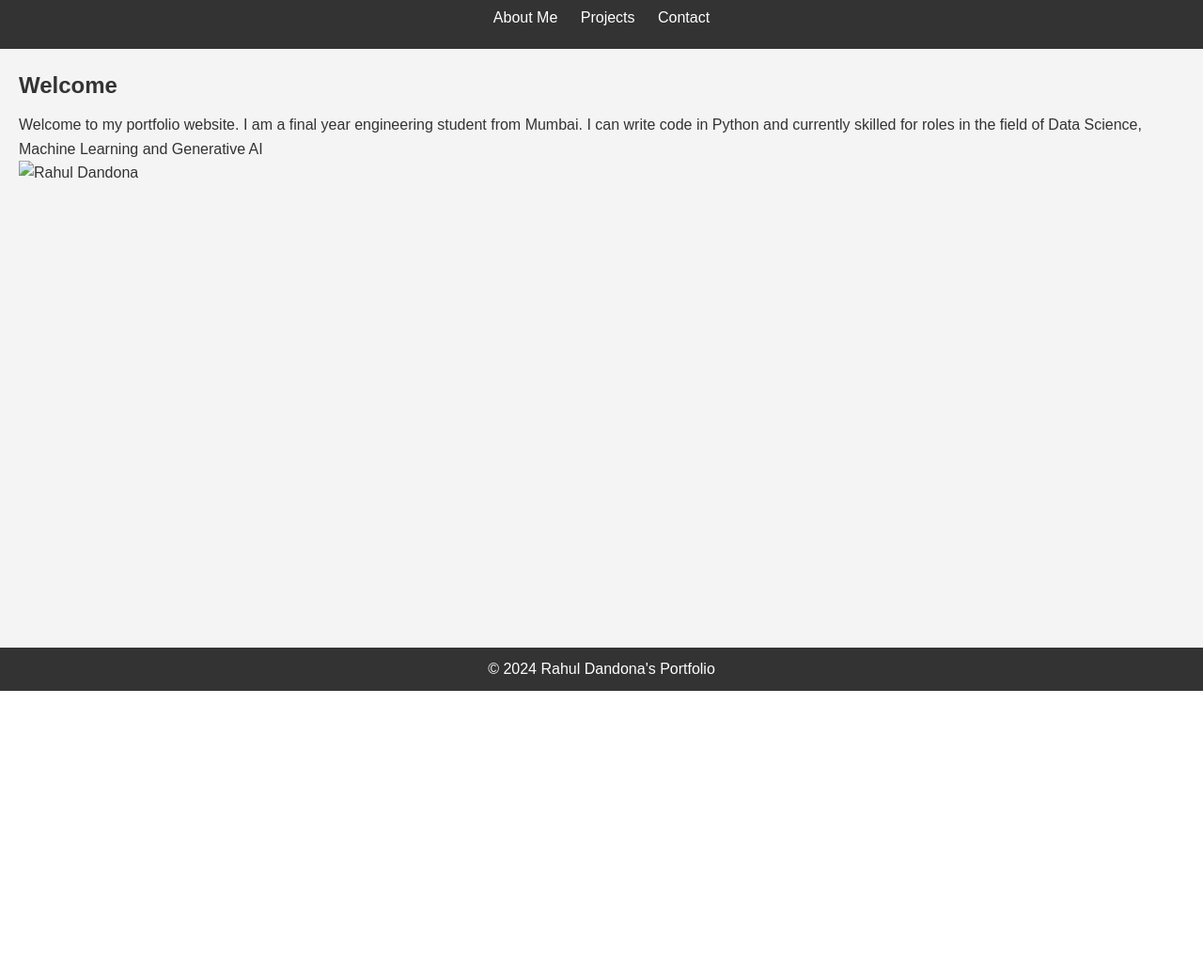
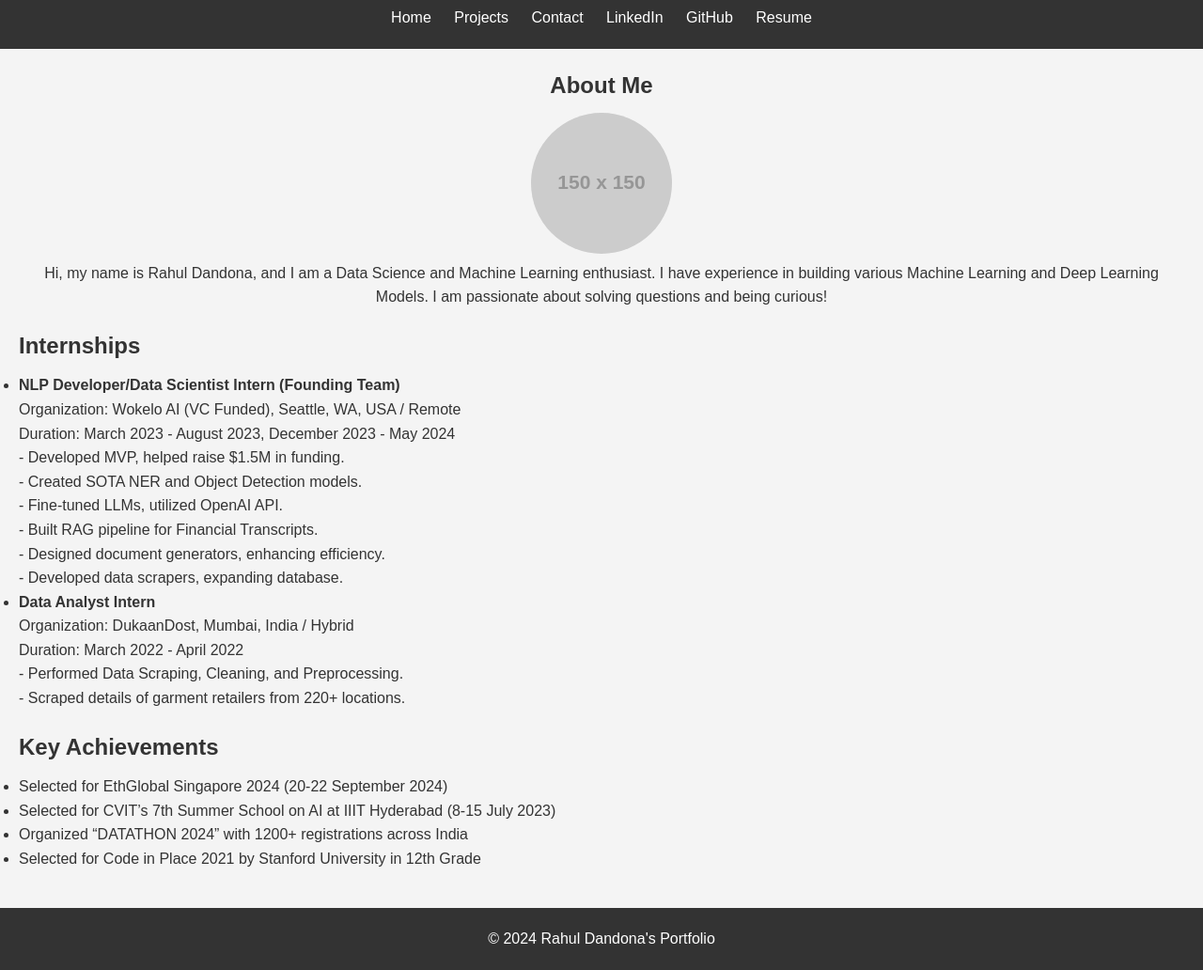
Before and after one commit to dandonarahul2002/dandonarahul2002.github.io, a plain HTML site: page index.html in a window 1280 px wide. Shown: the part 65-1097 px from the top of the page at 94% size. Before the commit the page ends 800 px from the top, so only its background shows below. Drawn offline with Linux system fonts and the light colour scheme; placeholder pictures from the web are drawn by us.

Commit message:
Update index.html

```diff
--- a/index.html
+++ b/index.html
@@ -5,6 +5,7 @@
     <meta name="viewport" content="width=device-width, initial-scale=1.0">
     <title>Rahul Dandona's Portfolio</title>
     <style>
+        /* Common styles */
         * {
             margin: 0;
             padding: 0;
@@ -18,7 +19,7 @@
             flex-direction: column;
             min-height: 100vh;
         }
-        header {
+        header, footer {
             background: #333;
             color: #fff;
             padding: 20px 0;
@@ -51,23 +52,15 @@
         h2 {
             margin-bottom: 10px;
         }
-        footer {
+        .profile-image {
+            max-width: 150px;
+            border-radius: 50%;
+        }
+        .content-center {
             text-align: center;
-            padding: 10px;
-            background: #333;
-            color: #fff;
         }
-        a.button {
-            display: inline-block;
-            padding: 10px 20px;
-            margin: 10px 0;
-            background: #333;
-            color: #fff;
-            text-decoration: none;
-            transition: background 0.3s;
-        }
-        a.button:hover {
-            background: #f0a500;
+        footer p {
+            margin: 0;
         }
     </style>
     <!-- Google tag (gtag.js) -->
@@ -76,7 +69,6 @@
       window.dataLayer = window.dataLayer || [];
       function gtag(){dataLayer.push(arguments);}
       gtag('js', new Date());
-
       gtag('config', 'G-2K4SV1WZKC');
     </script>
 </head>
@@ -85,17 +77,52 @@
         <h1>Rahul Dandona's Portfolio</h1>
         <nav>
             <ul>
-                <li><a href="about.html">About Me</a></li>
+                <li><a href="index.html">Home</a></li>
                 <li><a href="projects.html">Projects</a></li>
                 <li><a href="contact.html">Contact</a></li>
+                <li><a href="https://www.linkedin.com/in/rahul-dandona">LinkedIn</a></li>
+                <li><a href="https://github.com/dandonarahul2002">GitHub</a></li>
+                <li><a href="https://drive.google.com/file/d/1TNlajQ34dvuM_OdETZJnTig1cmIKBafx/view?usp=drive_link">Resume</a></li>
             </ul>
         </nav>
     </header>
     <main>
-        <section id="welcome">
-            <h2>Welcome</h2>
-            <p>Welcome to my portfolio website. I am a final year engineering student from Mumbai. I can write code in Python and currently skilled for roles in the field of Data Science, Machine Learning and Generative AI</p>
-            <img src="images/profile.jpg" alt="Rahul Dandona" width="200">
+        <section id="about" class="content-center">
+            <h2>About Me</h2>
+            <img src="https://via.placeholder.com/150" alt="Profile Picture" class="profile-image">
+            <p>Hi, my name is Rahul Dandona, and I am a Data Science and Machine Learning enthusiast. I have experience in building various Machine Learning and Deep Learning Models. I am passionate about solving questions and being curious!</p>
+        </section>
+        <section id="internships">
+            <h2>Internships</h2>
+            <ul>
+                <li>
+                    <strong>NLP Developer/Data Scientist Intern (Founding Team)</strong><br>
+                    Organization: Wokelo AI (VC Funded), Seattle, WA, USA / Remote<br>
+                    Duration: March 2023 - August 2023, December 2023 - May 2024<br>
+                    - Developed MVP, helped raise $1.5M in funding.<br>
+                    - Created SOTA NER and Object Detection models.<br>
+                    - Fine-tuned LLMs, utilized OpenAI API.<br>
+                    - Built RAG pipeline for Financial Transcripts.<br>
+                    - Designed document generators, enhancing efficiency.<br>
+                    - Developed data scrapers, expanding database.<br>
+                </li>
+                <li>
+                    <strong>Data Analyst Intern</strong><br>
+                    Organization: DukaanDost, Mumbai, India / Hybrid<br>
+                    Duration: March 2022 - April 2022<br>
+                    - Performed Data Scraping, Cleaning, and Preprocessing.<br>
+                    - Scraped details of garment retailers from 220+ locations.<br>
+                </li>
+            </ul>
+        </section>
+        <section id="achievements">
+            <h2>Key Achievements</h2>
+            <ul>
+                <li>Selected for EthGlobal Singapore 2024 (20-22 September 2024)</li>
+                <li>Selected for CVIT’s 7th Summer School on AI at IIIT Hyderabad (8-15 July 2023)</li>
+                <li>Organized “DATATHON 2024” with 1200+ registrations across India</li>
+                <li>Selected for Code in Place 2021 by Stanford University in 12th Grade</li>
+            </ul>
         </section>
     </main>
     <footer>
```
